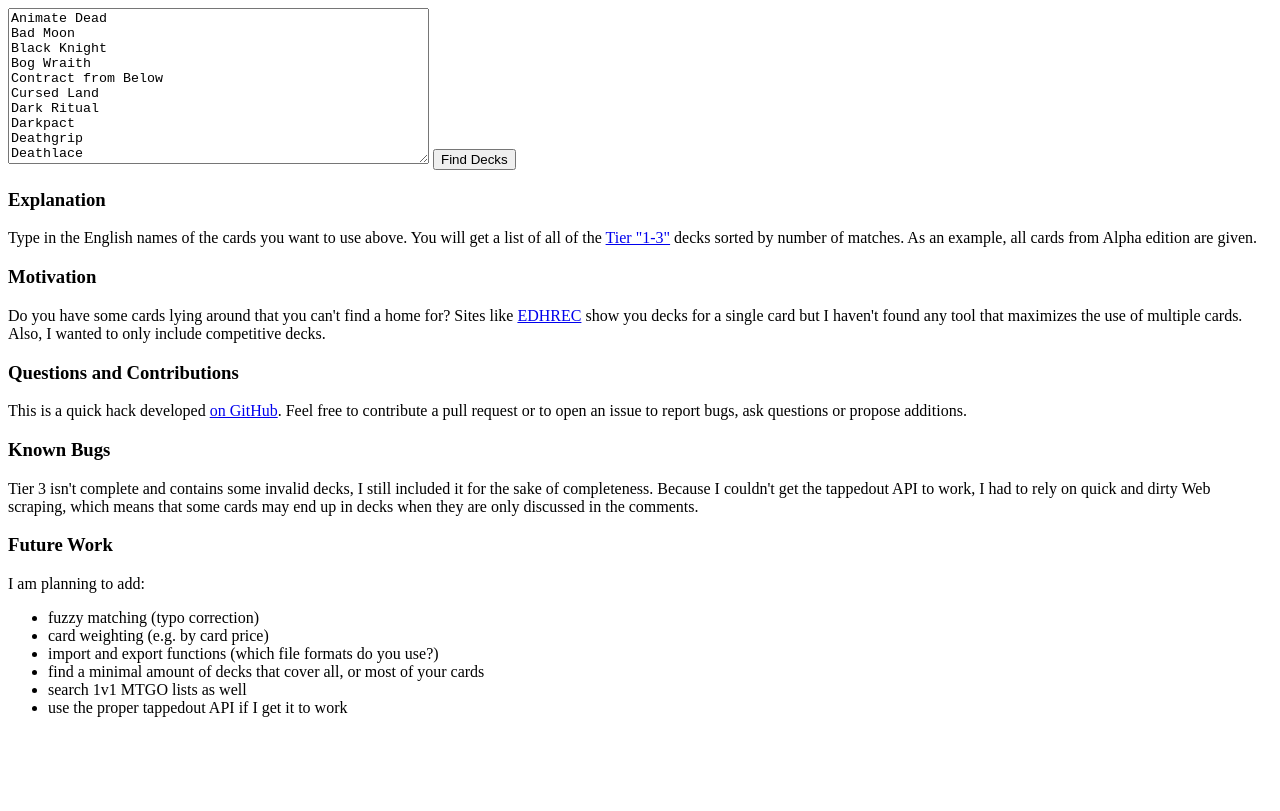
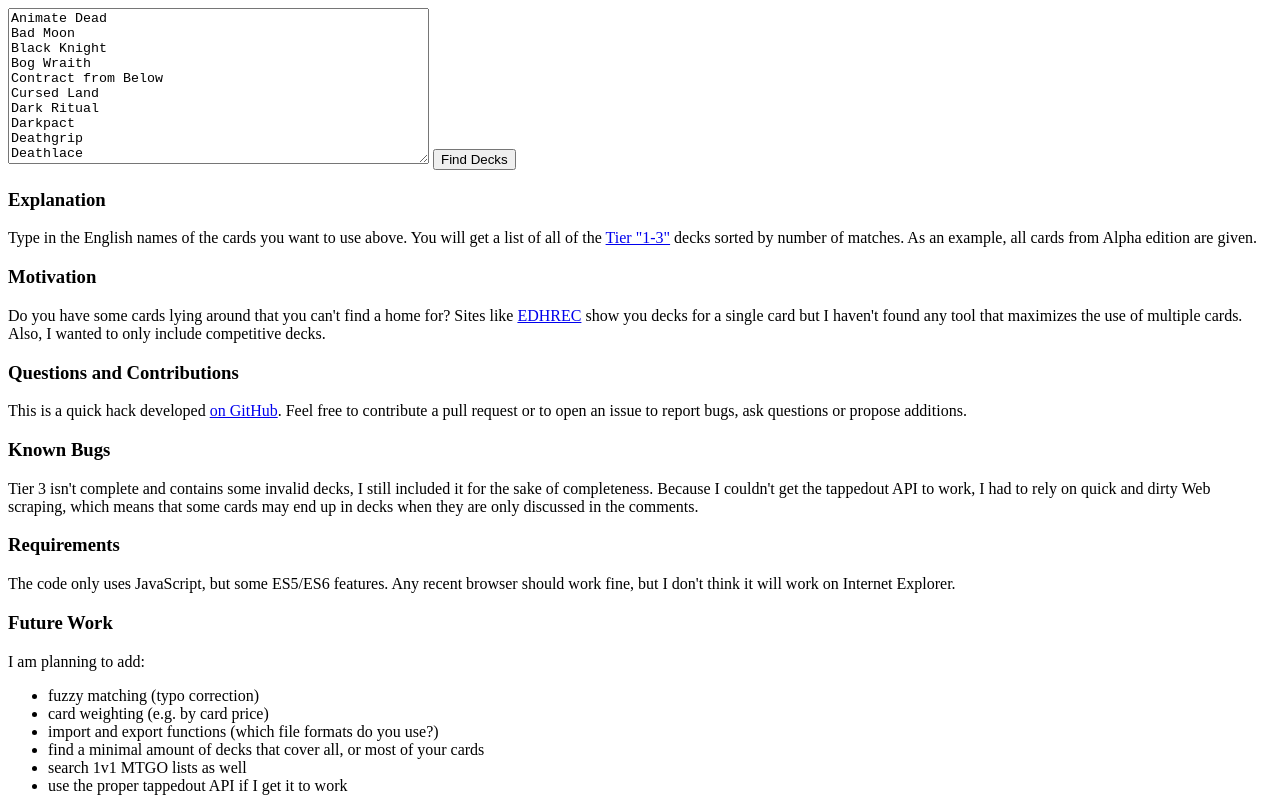
Before and after one commit to KonradHoeffner/mtg, a website: page index.html in a window 1280 px wide. Drawn offline with Linux system fonts and the light colour scheme.

Commit message:
Add requirements notice.

```diff
--- a/index.html
+++ b/index.html
@@ -25,6 +25,9 @@ This is a quick hack developed <a href="https://github.com/konradhoeffner/mtg">o
 <h3>Known Bugs</h3>
 Tier 3 isn't complete and contains some invalid decks, I still included it for the sake of completeness.
 Because I couldn't get the tappedout API to work, I had to rely on quick and dirty Web scraping, which means that some cards may end up in decks when they are only discussed in the comments.
+<h3>Requirements</h3>
+The code only uses JavaScript, but some ES5/ES6 features.
+Any recent browser should work fine, but I don't think it will work on Internet Explorer.
 <h3>Future Work</h3>
 I am planning to add:
 <ul>
```
